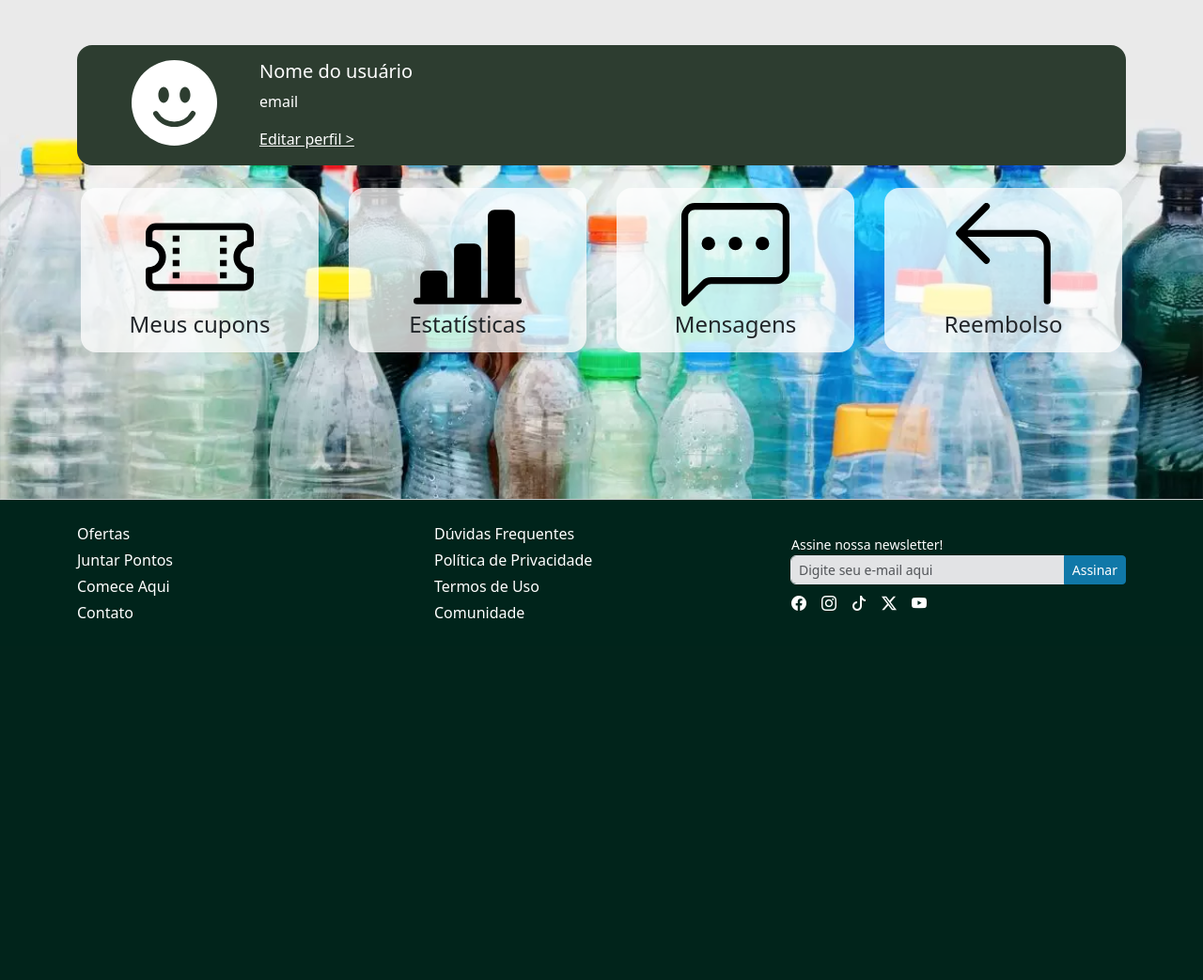
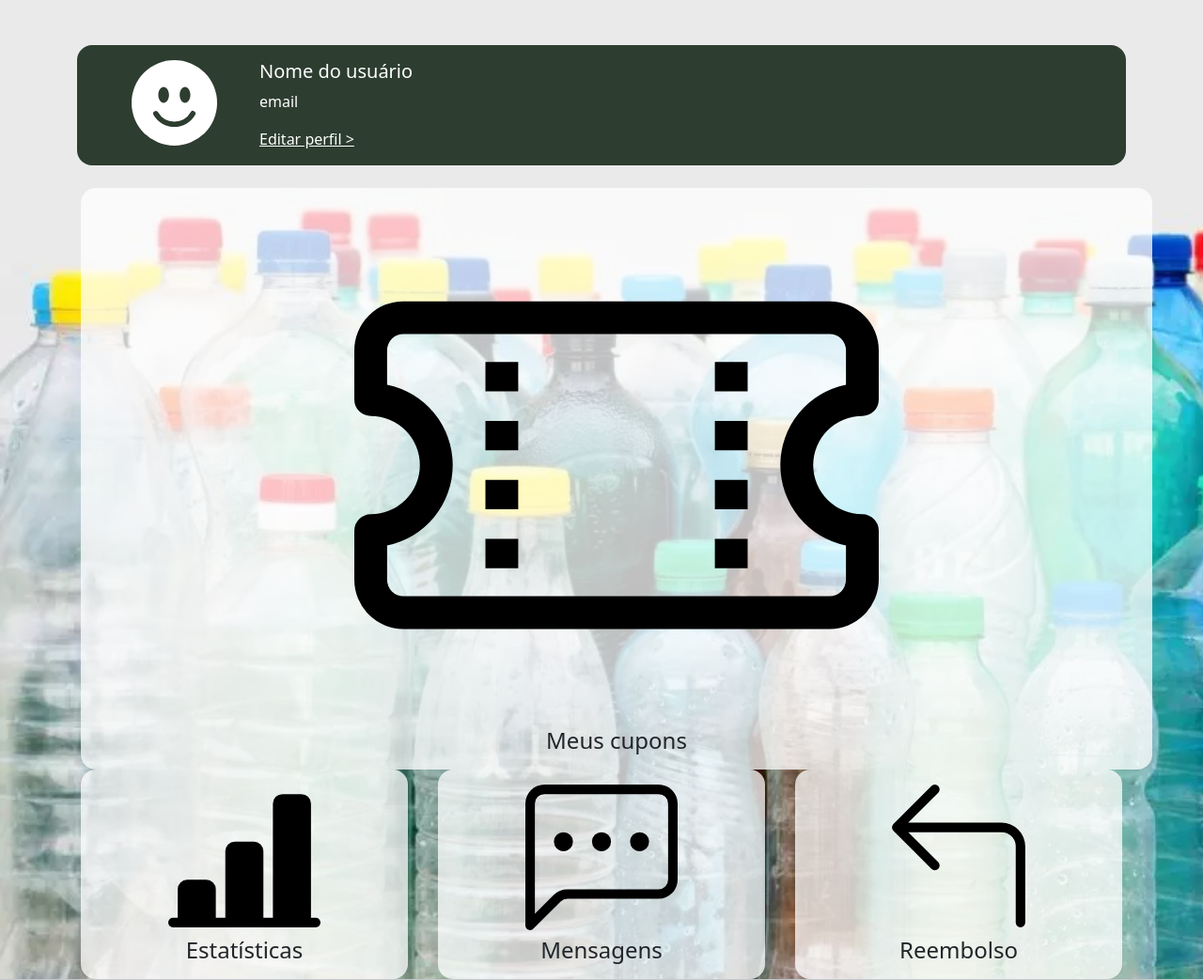
Before and after one commit to ItsGalvo/CarboniO, a FastAPI app: page /perfil in a window 1280 px wide. Shown: the part 112-1155 px from the top of the page at 94% size. Before the commit the page ends 770 px from the top, so only its background shows below. Run offline with FastAPI, Linux system fonts and the light colour scheme; some libraries are stand-ins or nearby versions.

Commit message:
mudou alguma coisa que não lembro oq

```diff
--- a/templates/main/pages/login.html
+++ b/templates/main/pages/login.html
@@ -14,7 +14,7 @@
 <body class="loginbody">
     <div class="d-flex justify-content-center align-items-center vh-100">
         <div class="container ">
-            <div class="row d-flex align-items-center justify-content-center">
+            <div class="row  align-items-center justify-content-center">
                 <div class="col-sm-10 col-md-6 col-lg-4  justify-content-center">
                     <img src="static/img/carbonio branco.png" alt="" class="w-100">
                 </div>
--- a/templates/main/pages/perfil.html
+++ b/templates/main/pages/perfil.html
@@ -3,7 +3,6 @@
 {% block subtitulo %}Perfil do Usuário{% endblock %}
 
 {% block conteudo %}
-
 <link rel="stylesheet" href="/static/css/estilos.css">
 <style>
     body {
@@ -11,7 +10,6 @@
         background-size: cover;
     }
 </style>
-
 <body>
     <div class="container mt-5">
         <div class="container d-flex justify-content-center mb-4 rounded-4 profile_header">
@@ -25,13 +23,13 @@
             </div>
         </div>
         <div class="row text-center">
-            <div class="col bg-white bg-opacity-75 rounded-4 ms-3 me-3">
-                <div class=" mt-3 mb-3">
-                    <a href="/cuponsusuario" class="text-decoration-none text-dark">
+            <div class="col- bg-white bg-opacity-75 rounded-4 ms-3 me-3">
+                <a href="/cuponsusuario" class="text-decoration-none text-dark">
+                    <div class=" mt-3 mb-3">
                         <img src="static/img/cupom.svg" alt="Meus cupons" class="w-50">
                         <h4>Meus cupons</h4>
-                    </a>
-                </div>
+                    </div>
+                </a>
             </div>
             <div class="col bg-white bg-opacity-75 rounded-4 ms-3 me-3">
                 <div class="mt-3 mb-3">
```
